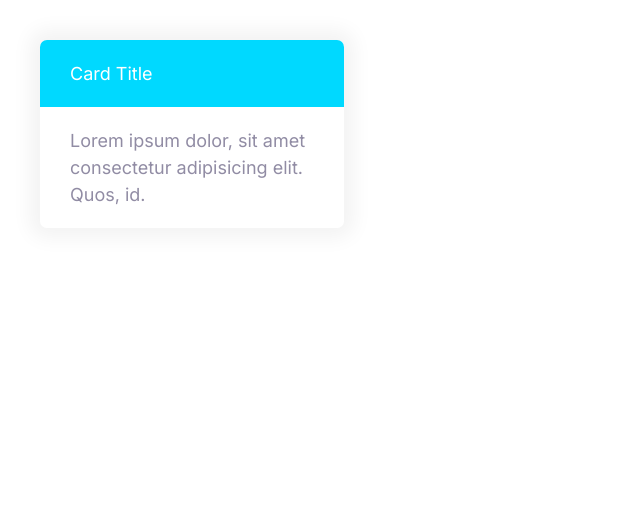
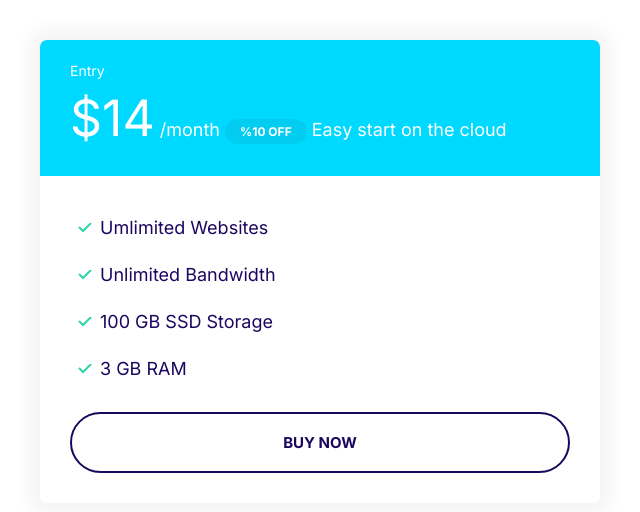
Before and after one commit to Seanpdoyle05/moshify, a plain HTML site: page index.html in a window 1280 px wide. Shown: the whole page, without its empty margins (0-640 px from the left). Drawn offline with Linux system fonts and the light colour scheme.

Commit message:
Build a plan component.

```diff
--- a/css/styles.css
+++ b/css/styles.css
@@ -112,6 +112,7 @@ h3 {
 
 .badge--small {
     font-size: 1.6rem;
+    padding: 0.5rem 1.5rem;
 }
 
 @media screen and (min-width: 1024px) {
@@ -292,3 +293,55 @@ h3 {
     background: var(--color-secondary);
     color: #fff;
 }
+
+.card--secondary .badge--secondary {
+    background: #02cdf1;
+}
+
+/* Plans */
+.plan__name {
+    color: #fff;
+    margin: 0;
+    font-weight: 400;
+    font-size: 2.4rem;
+}
+
+.plan__price {
+    font-size: 6rem;
+}
+
+.plan__billing-cylce {
+    font-size: 2.4rem;
+    font-weight: 300;
+    opacity: 0.8;
+    margin-right: 1rem;
+}
+
+.plan__description {
+    font-size: 2rem;
+    font-weight: 300;
+    letter-spacing: 1px;
+    display: block;
+}
+
+.plan .list__item {
+    margin-bottom: 2rem;
+}
+
+@media screen and (min-width: 1024px) {
+    .plan__name {
+        font-size: 1.4rem;
+    }
+
+    .plan__price {
+        font-size: 5rem;
+    }
+
+    .plan__billing-cylce {
+        font-size: 1.6rem;
+    }
+
+    .plan__description {
+        font-size: 1.7rem;
+    }
+}
--- a/index.html
+++ b/index.html
@@ -20,11 +20,25 @@
     <link rel="stylesheet" href="css/styles.css" />
   </head>
   <body>
-    <div style="width: 30%; padding: 4rem">
-      <div class="card card--secondary">
-        <header class="card__header">Card Title</header>
-        <div class="card__body">
-          Lorem ipsum dolor, sit amet consectetur adipisicing elit. Quos, id.
+    <div style="width: 50%; padding: 4rem">
+      <div class="plan">
+        <div class="card card--secondary">
+          <header class="card__header">
+            <h3 class="plan__name">Entry</h3>
+            <span class="plan__price">$14</span>
+            <span class="plan__billing-cycle">/month</span>
+            <span class="badge badge--secondary badge--small">%10 OFF</span>
+            <span class="plan__desription">Easy start on the cloud</span>
+          </header>
+          <div class="card__body">
+            <ul class="list list--tick">
+              <li class="list__item">Umlimited Websites</li>
+              <li class="list__item">Unlimited Bandwidth</li>
+              <li class="list__item">100 GB SSD Storage</li>
+              <li class="list__item">3 GB RAM</li>
+            </ul>
+            <button class="btn btn--outline btn--block">Buy Now</button>
+          </div>
         </div>
       </div>
     </div>
```
Also changed, not shown: components/plans.html (added, +22 -0 lines).
